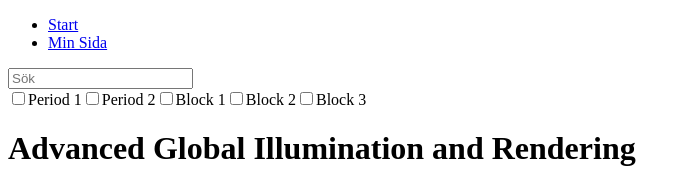
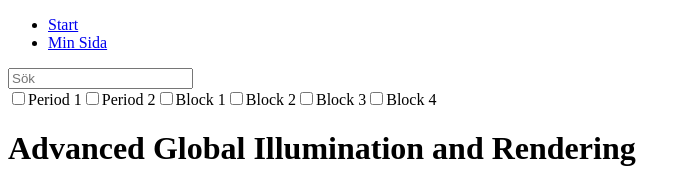
Before and after one commit to jronnefalk/lithe_val, a React (Create React App) app: page / in a window 1280 px wide. Shown: the top 181 px of the page, without its empty margins (0-691 px from the left). Built offline with nearby package versions, Linux system fonts and the light colour scheme.

Commit message:
Fungerande filtrering med block och period

```diff
--- a/src/pages/Start.js
+++ b/src/pages/Start.js
@@ -1,5 +1,4 @@
-import { useState, useEffect } from "react";
-//import { BrowserRouter, Route } from "react-router-dom";
+import { useState } from "react";
 import { v4 as uuidv4 } from "uuid"; // Key generator for React komponenter
 
 // Data
@@ -24,23 +23,27 @@ export function Start() {
     { label: "Block 1", key: "block", value: "1" },
     { label: "Block 2", key: "block", value: "2" },
     { label: "Block 3", key: "block", value: "3" },
+    { label: "Block 4", key: "block", value: "4" },
   ];
 
   // Funktion som hanterar när användaren klickar på ett filter
   const handleFilterChange = (filter) => {
-    if (activeFilters.includes(filter)) {
+    if (
+      activeFilters.some(
+        (f) => f.key === filter.key && f.value === filter.value
+      )
+    ) {
       // Om filter redan är aktiverat, ta bort det
-      setActiveFilters(activeFilters.filter((f) => f !== filter));
+      setActiveFilters(
+        activeFilters.filter(
+          (f) => !(f.key === filter.key && f.value === filter.value)
+        )
+      );
     } else {
       // Om filter inte är aktiverat, aktivera det
       setActiveFilters([...activeFilters, filter]);
     }
   };
-
-  // Logga aktiva filter i konsolen (DEBUG)
-  useEffect(() => {
-    console.log(activeFilters);
-  }, [activeFilters]);
 
   const filteredKurser = filterKurser(kurser, query, activeFilters);
 
@@ -59,7 +62,9 @@ export function Start() {
             <input
               type="checkbox"
               onChange={() => handleFilterChange(filter)}
-              checked={activeFilters.includes(filter)}
+              checked={activeFilters.some(
+                (f) => f.key === filter.key && f.value === filter.value
+              )}
             />
             {filter.label}
           </label>
```
